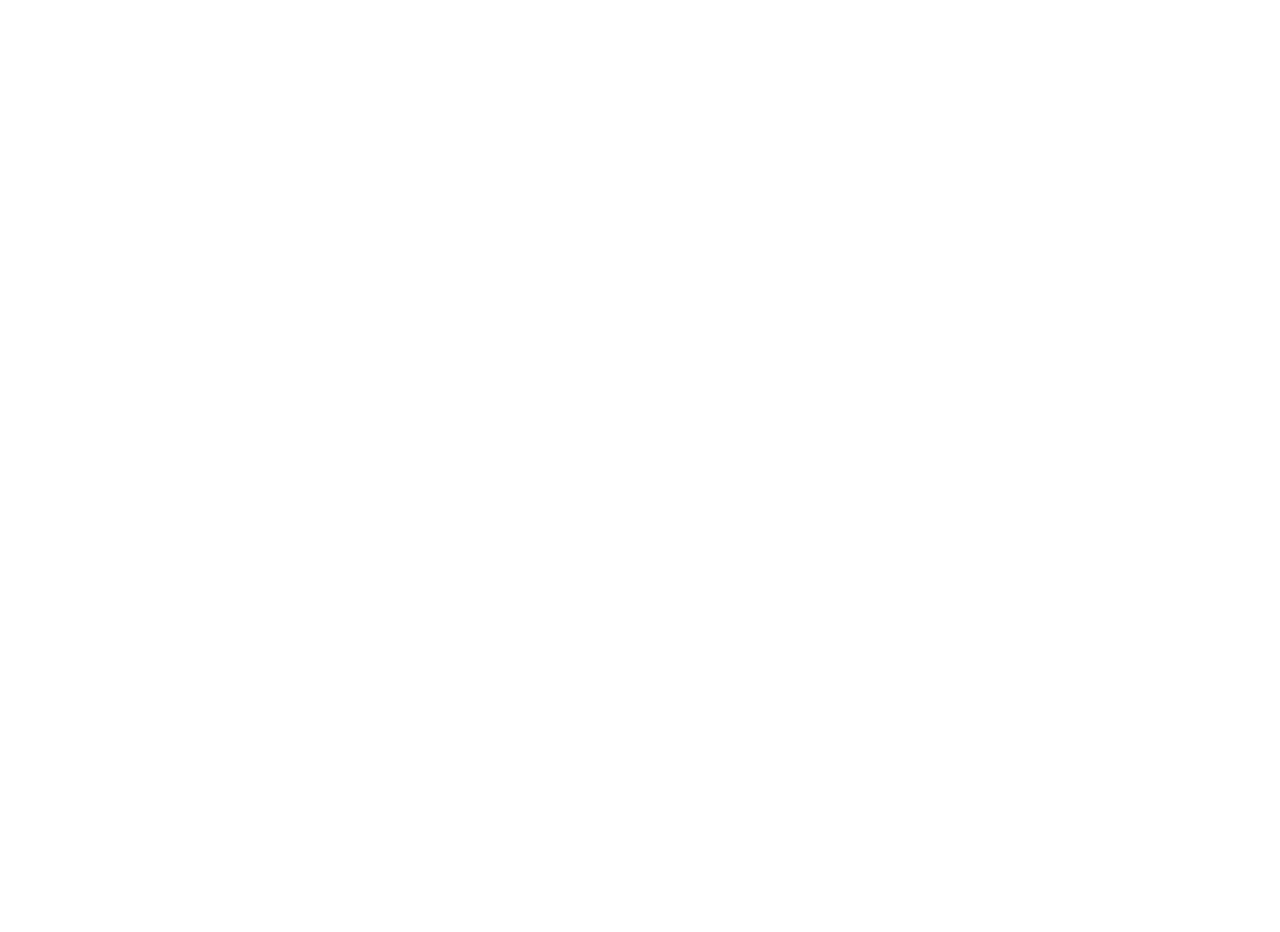
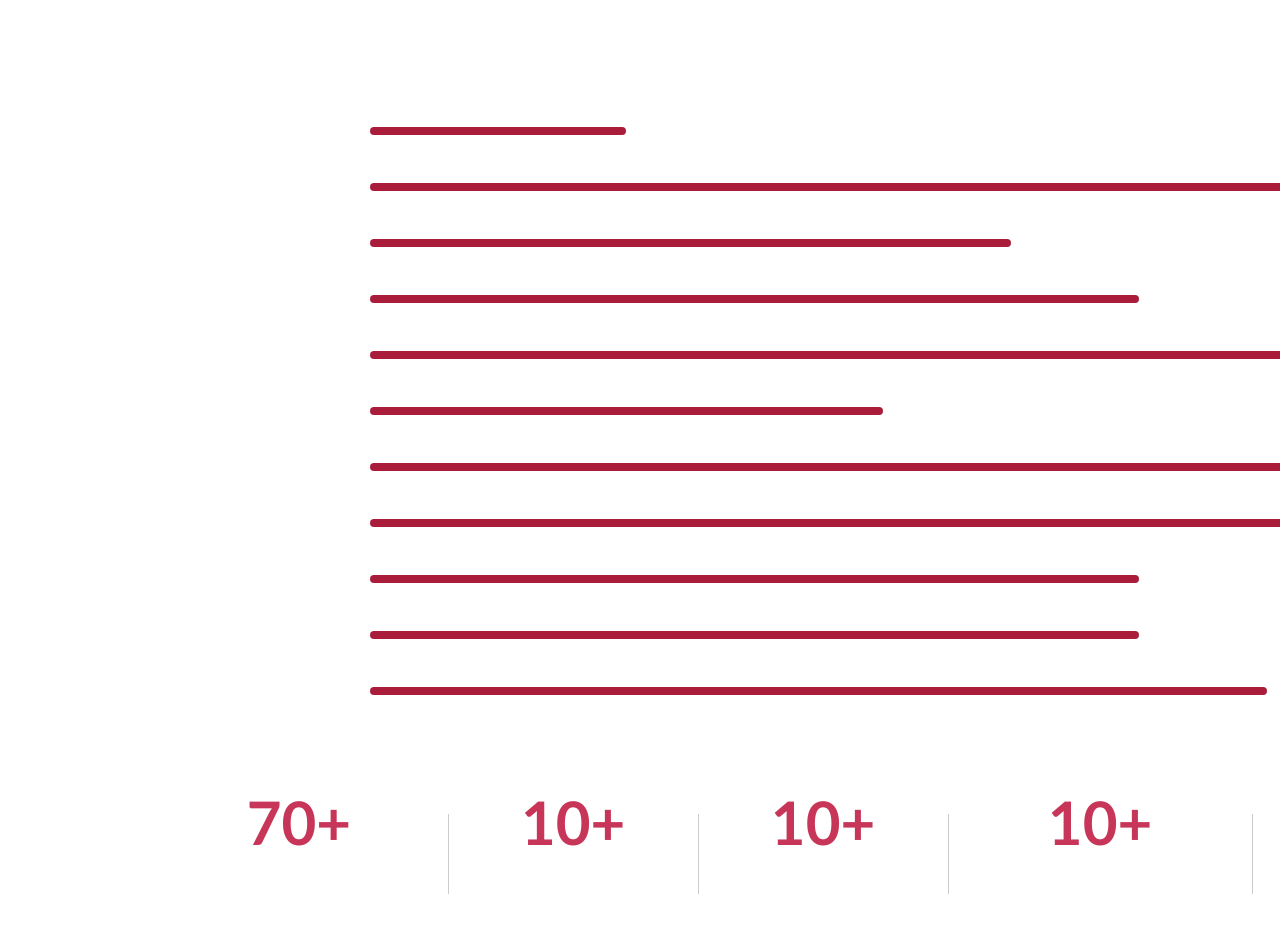
Before and after one commit to anujsamdariya07/Personal-Portfolio, a React (Vite) app: page / in a window 1280 px wide. Shown: the part 1500-2432 px from the top of the page. Before the commit the page ends 1055 px from the top, so only its background shows below. Built offline with nearby package versions, Linux system fonts and the light colour scheme.

Commit message:
about section

```diff
--- a/src/App.jsx
+++ b/src/App.jsx
@@ -1,11 +1,12 @@
 import React from 'react'
-import { Home, Navbar } from './components'
+import { About, Home, Navbar } from './components'
 
 function App() {
   return (
     <div>
       <Navbar />
       <Home />
+      <About />
     </div>
   )
 }
--- /dev/null
+++ b/src/components/About/About.jsx
@@ -0,0 +1,95 @@
+import React from 'react'
+import './about.css'
+import theme_pattern from '../../assets/theme_pattern.svg'
+
+function About() {
+  return (
+    <div className='about'>
+      <div className="about-title">
+        <h1>About Me</h1>
+      </div>
+      <div className="about-sections">
+        <div className='about-right'>
+          <div className="about-para">
+            <p>I have some experience in Frontend Development with some fresh knowledge in Backend technologies as well.</p>
+            <p>I have also made some projects with the knowledge that I have gained from these technologies.</p>
+          </div>
+          <div className="about-skills">
+            <div className="about-skill">
+              <p>C </p>
+              <hr style={{width: '20%'}} />
+            </div>
+            <div className="about-skill">
+              <p>C++ </p>
+              <hr style={{width: '90%'}} />
+            </div>
+            <div className="about-skill">
+              <p>Java</p>
+              <hr style={{width: '50%'}} />
+            </div>
+            <div className="about-skill">
+              <p>Python</p>
+              <hr style={{width: '60%'}} />
+            </div>
+            <div className="about-skill">
+              <p>HTML</p>
+              <hr style={{width: '80%'}} />
+            </div>
+            <div className="about-skill">
+              <p>CSS</p>
+              <hr style={{width: '40%'}} />
+            </div>
+            <div className="about-skill">
+              <p>Javascript</p>
+              <hr style={{width: '90%'}} />
+            </div>
+            <div className="about-skill">
+              <p>React JS</p>
+              <hr style={{width: '80%'}} />
+            </div>
+            <div className="about-skill">
+              <p>Node JS</p>
+              <hr style={{width: '60%'}} />
+            </div>
+            <div className="about-skill">
+              <p>Express JS</p>
+              <hr style={{width: '60%'}} />
+            </div>
+            <div className="about-skill">
+              <p>MongoDB</p>
+              <hr style={{width: '70%'}} />
+            </div>
+          </div>
+        </div>
+      </div>
+      <div className="about-achievements">
+        <div className="about-achievement">
+          <h1>70+</h1>
+          <p>PROBLEMS SOLVED IN LEETCODE</p>
+        </div>
+        <hr />
+        <div className="about-achievement">
+          <h1>10+</h1>
+          <p>PROBLEMS SOLVED IN GFG</p>
+        </div>
+        <hr />
+        <div className="about-achievement">
+          <h1>10+</h1>
+          <p>PROBLEMS SOLVED IN GFG</p>
+        </div>
+        <hr />
+        <div className="about-achievement">
+          <h1>10+</h1>
+          <p>PROBLEMS SOLVED IN CODECHEF</p>
+        </div>
+        <hr />
+        <div className="about-achievement">
+          <h1>10+</h1>
+          <p>PROJECTS COMPLETED</p>
+        </div>
+      </div>
+    </div>
+  )
+}
+
+export default About
--- /dev/null
+++ b/src/components/About/about.css
@@ -0,0 +1,115 @@
+.about {
+  display: flex;
+  flex-direction: column;
+  align-items: center;
+  justify-content: center;
+  gap: 80px;
+  margin: 80px 170px;
+}
+
+.about-title {
+  position: relative;
+}
+
+.about-title h1 {
+  padding: 0 30px;
+  font-size: 80px;
+  font-weight: 600;
+}
+
+.about-sections {
+  display: flex;
+  gap: 80px;
+}
+
+.about-right {
+  display: flex;
+  flex-direction: column;
+  gap: 80px;
+  width: 100%;
+}
+
+.about-para {
+  display: flex;
+  flex-direction: column;
+  gap: 20px;
+  font-size: 35px;
+  font-weight: 500;
+}
+
+.about-para p {
+  text-align: center;
+}
+
+.about-skills {
+  display: flex;
+  flex-direction: column;
+  gap: 20px;
+}
+
+.about-skill {
+  display: flex;
+  gap: 50px;
+  align-items: center;
+  transition: 0.3s;
+}
+
+.about-skill p {
+  min-width: 150px;
+  font-size: 24px;
+  font-weight: 500;
+}
+
+.about-skill hr {
+  outline: none;
+  border: none;
+  width: 50%;
+  height: 8px;
+  border-radius: 50px;
+  background-color: #A91D3A;
+}
+
+.about-achievements {
+  display: flex;
+  width: 100%;
+  justify-content: space-around;
+  align-items: center;
+  margin-bottom: 80px;
+}
+
+.about-achievement {
+  display: flex;
+  flex-direction: column;
+  align-items: center;
+  gap: 10px;
+  transition: 0.5s;
+}
+
+.about-achievements hr {
+  width: 1px;
+  height: 80px;
+  background-color: #ccc;
+  border: none;
+  margin: 0 20px;
+}
+
+.about-achievement h1 {
+  font-size: 60px;
+  font-weight: 700;
+  color: #C73659;
+}
+
+.about-achievement p {
+  font-size: 18px;
+  font-weight: 500;
+}
+
+.about-skill:hover {
+  transform: scale(1.03);
+  transition: 0.3s;
+}
+
+.about-achievement:hover {
+  transform: scale(1.12);
+  transition: 0.05s;
+}
--- a/src/components/Home/Home.jsx
+++ b/src/components/Home/Home.jsx
@@ -1,11 +1,10 @@
 import React from 'react'
 import './home.css'
-import profile_img from '../../assets/DP.jpg'
 
 function Home() {
   return (
     <div className='home'>
-      <div className='image' src={profile_img} alt="" width={300} height={300}></div>
+      <div className='image' ></div>
       <h1><span>I'm Anuj Samdariya,</span> Fullstack Developer from Jabalpur, Madhya Pradesh</h1>
       <p>I am a newbie exploring various domains, solving problems approaching them with a fresh perspective!</p>
       <div className='home-action'>
--- a/src/components/Home/home.css
+++ b/src/components/Home/home.css
@@ -22,10 +22,7 @@
 }
 
 .home h1 span {
-  background: #A91D3A;
-  background-clip: text;
-  -webkit-background-clip: text;
-  -webkit-text-fill-color: transparent;
+  color: #A91D3A;
 }
 
 .home p {
--- a/src/components/index.js
+++ b/src/components/index.js
@@ -1,5 +1,6 @@
 import Navbar from './Navbar/Navbar';
 import Footer from './Footer/Footer';
 import Home from './Home/Home';
+import About from './About/About';
 
-export { Navbar, Footer, Home };
+export { Navbar, Footer, Home, About };
--- a/src/index.css
+++ b/src/index.css
@@ -1,6 +1,10 @@
 @tailwind base;
 @tailwind components;
 @tailwind utilities;
+
+::selection {
+  background: #6c6c6c;
+}
 
 * {
   margin: 0;
@@ -25,6 +29,10 @@
   height: 100vh;
   background-color: #151515;
   color: white;
+}
+
+::-webkit-scrollbar {
+  display: none;
 }
 
 h1 {
```
